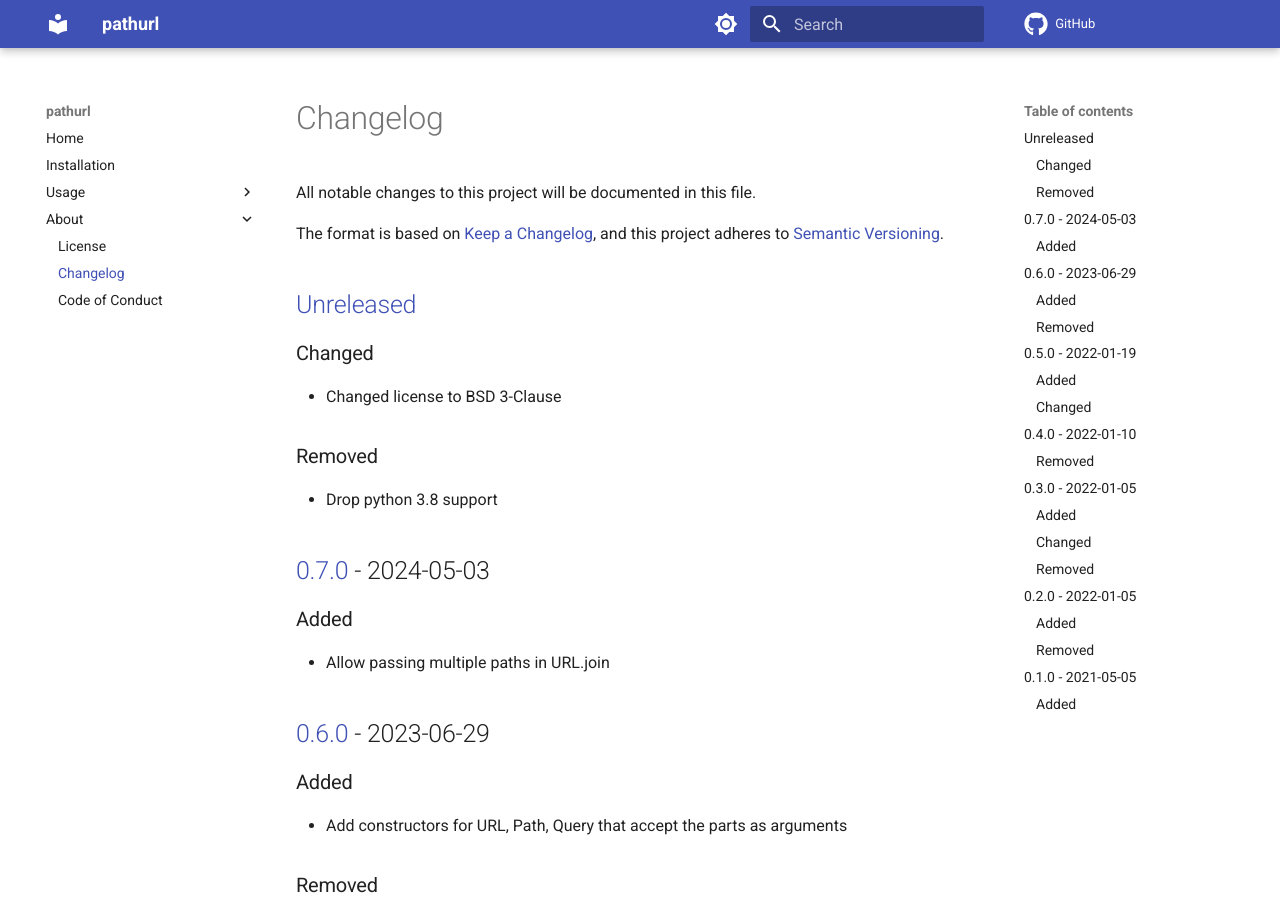
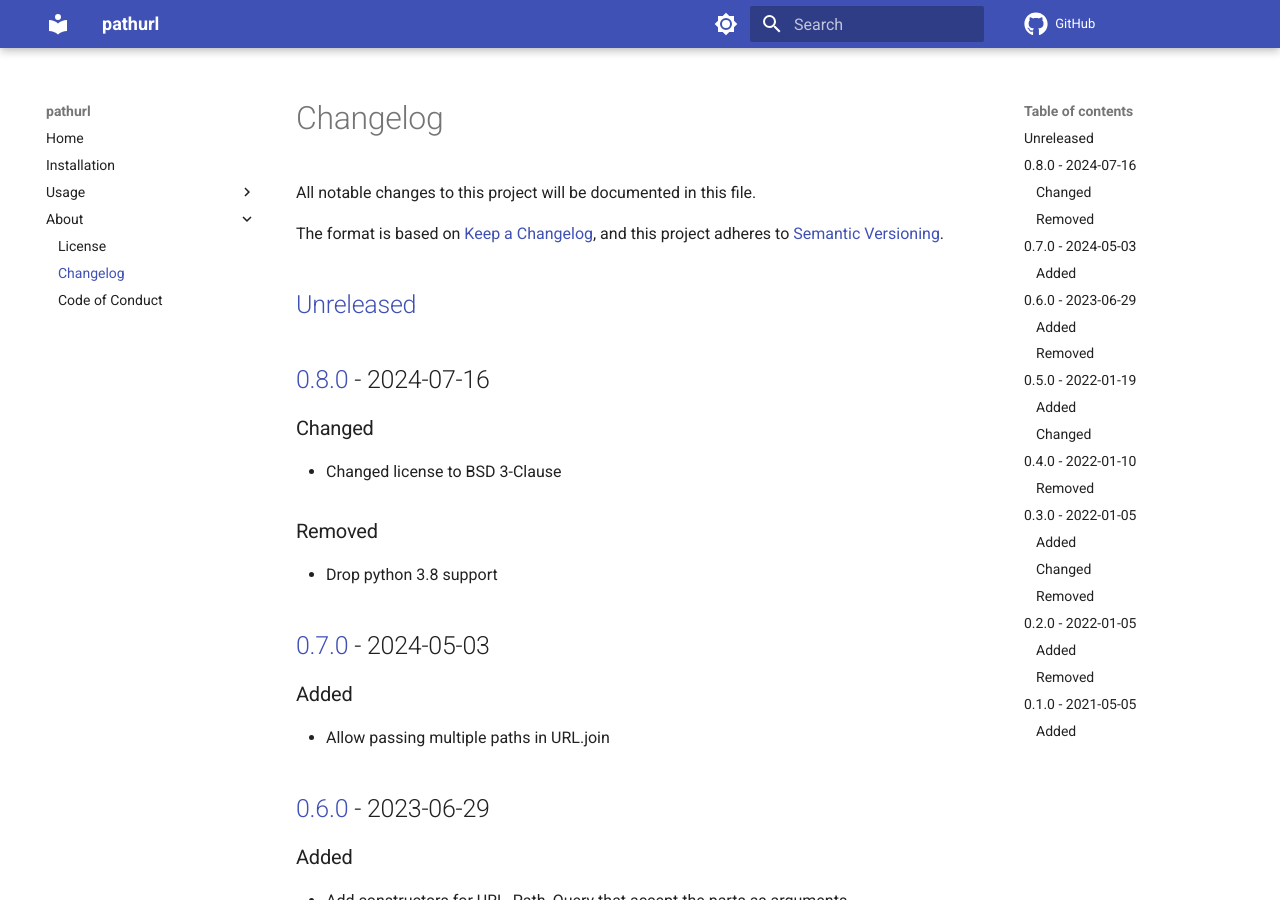
Before and after one commit to spapanik/pathurl, an MkDocs documentation site: the page built from docs/CHANGELOG.md, in a window 1280 px wide and 900 px high. Built offline with MkDocs 1.6.1 and Material for MkDocs 9.7.7, drawn with Linux system fonts in a browser that asks for light colours; comment, search, counter and statistics services are not loaded.

Commit message:
🚀 Bump version

```diff
--- a/docs/CHANGELOG.md
+++ b/docs/CHANGELOG.md
@@ -5,6 +5,8 @@
 The format is based on [Keep a Changelog], and this project adheres to [Semantic Versioning].
 
 ## [Unreleased]
+
+## [0.8.0] - 2024-07-16
 
 ### Changed
 
@@ -83,7 +85,8 @@
 
 [Keep a Changelog]: https://keepachangelog.com/en/1.0.0/
 [Semantic Versioning]: https://semver.org/spec/v2.0.0.html
-[Unreleased]: https://github.com/spapanik/pathurl/compare/v0.7.0...main
+[Unreleased]: https://github.com/spapanik/pathurl/compare/v0.8.0...main
+[0.8.0]: https://github.com/spapanik/pathurl/compare/v0.7.0...0.8.0
 [0.7.0]: https://github.com/spapanik/pathurl/compare/v0.6.0...0.7.0
 [0.6.0]: https://github.com/spapanik/pathurl/compare/v0.5.0...0.6.0
 [0.5.0]: https://github.com/spapanik/pathurl/compare/v0.4.0...0.5.0
--- a/pyproject.toml
+++ b/pyproject.toml
@@ -6,7 +6,7 @@
 
 [project]
 name = "pathurl"
-version = "0.7.0.post1"
+version = "0.8.0"
 
 authors = [
     { name = "Stephanos Kuma", email = "stephanos@kuma.ai" },
```
